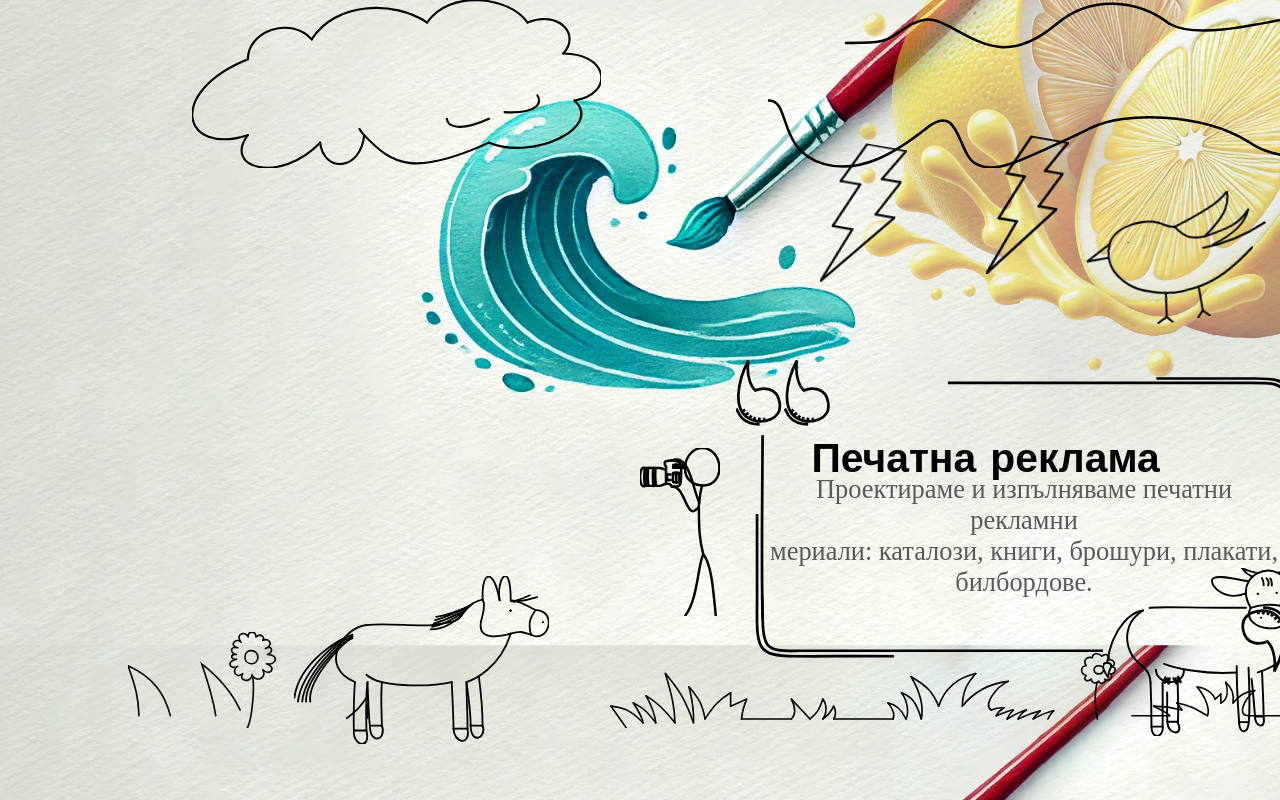
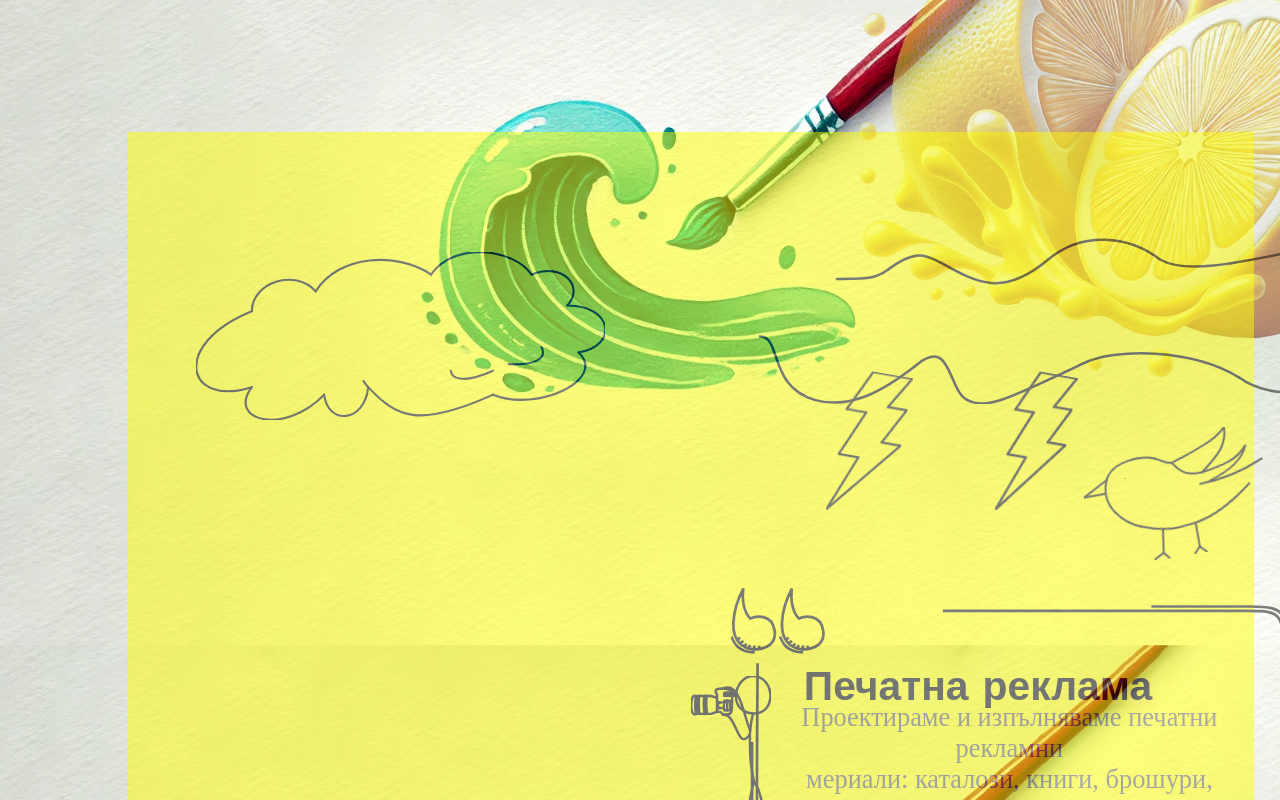
Before and after one commit to lyubomir2712/VTUstudio, a React (Vite) app in the folder VTUstudio/: page / in a window 1280 px wide. Shown: the part 2320-3120 px from the top of the page. Built offline with nearby package versions, Linux system fonts and the light colour scheme; a web font is replaced by a local one.

Commit message:
made relativ sectionTwo container

```diff
--- a/VTUstudio/src/Components/SectionOne/SectionOne.css
+++ b/VTUstudio/src/Components/SectionOne/SectionOne.css
@@ -20,7 +20,7 @@
 
 .six-edge-star{
     position: absolute;
-    top: 10%;
+    top: 13%;
     height: 1.5rem;
     transform: rotate(-10deg);
     left: 65%;
@@ -37,7 +37,7 @@
     position: absolute;
     height: 1rem;
     transform: rotate(-15deg);
-    top: 10%;
+    top: 18%;
     left: 63%;
     stroke-width: 5;
 }
@@ -52,7 +52,7 @@
     position: absolute;
     height: 0.6rem;
     transform: rotate(15deg);
-    top: 15%;
+    top: 13%;
     left: 60%;
     stroke-width: 5;
 }
@@ -67,7 +67,7 @@
     position: absolute;
     height: 0.6rem;
     transform: rotate(15deg);
-    top: 12%;
+    top: 10%;
     left: 63%;
     stroke-width: 5;
 }
--- a/VTUstudio/src/Components/SectionThree/SectionThree.css
+++ b/VTUstudio/src/Components/SectionThree/SectionThree.css
@@ -1,3 +1,6 @@
+.sectionThree{
+}
+
 .section-three-cloud{
     position: absolute;
     top: 470%;
--- a/VTUstudio/src/Components/SectionThree/SectionThree.jsx
+++ b/VTUstudio/src/Components/SectionThree/SectionThree.jsx
@@ -64,7 +64,7 @@ function SectionThree() {
 
 
     return (
-        <section id="sectionThree">
+        <section id="sectionThree" className="sectionThree">
             <svg ref={sectionThreeCloudRef}
                  className={`section-three-cloud ${sectionThreeCloudInView ? 'section-three-cloud-animate' : ''}`}
                  width="572" height="270" viewBox="0 0 572 270" fill="none"
--- a/VTUstudio/src/Components/SectionTwo/SectionTwo.css
+++ b/VTUstudio/src/Components/SectionTwo/SectionTwo.css
@@ -1,11 +1,15 @@
 .sectionTwo{
-
+    background-color: yellow;
+    opacity: 0.5;
+    width: 88%;
+    margin-left: 10%;
+    position: relative;
 }
 
 .section-two-cloud{
     position: absolute;
-    top: 290%;
-    left: 60%;
+    top: 13%;
+    left: 56%;
     height: 7rem;
     stroke-width: 6;
 }
@@ -19,8 +23,8 @@
 .section-two-cloud-two{
     position: absolute;
     stroke-width: 9;
-    left: 15%;
-    top: 290%;
+    left: 6%;
+    top: 15%;
     height: 7rem;
 }
 
@@ -32,8 +36,8 @@
 
 .lightning{
     position: absolute;
-    top: 308%;
-    left: 65%;
+    top: 30%;
+    left: 63%;
     height: 6rem;
     stroke-width: 6;
     transform: rotate(10deg);
@@ -48,7 +52,7 @@
 .lightning-two{
     position: absolute;
     left: 78%;
-    top: 307%;
+    top: 30%;
     height: 6rem;
     stroke-width: 6;
     transform: rotate(10deg);
@@ -62,7 +66,7 @@
 
 .section-two-bird{
     position: absolute;
-    top: 315%;
+    top: 38%;
     left: 85%;
     stroke-width: 30;
     height:5rem;
@@ -77,8 +81,8 @@
 
 .peacock-container{
     position:absolute;
-    top: 307%;
-    left: 10%;
+    top: 30%;
+    left: 0;
     padding-right:27rem;
 }
 
@@ -90,15 +94,15 @@ img.peacock-img{
 .photographer-stickman{
     position: absolute;
     stroke-width: 22;
-    top: 346%;
+    top: 68%;
     left: 50%;
     height: 7rem;
 }
 
 .section-two-border{
     position: absolute;
-    left: 57.5%;
-    top: 335%;
+    left: 53.5%;
+    top: 57%;
     height: 13rem;
     stroke-width: 7;
 }
@@ -111,15 +115,15 @@ img.peacock-img{
 
 .sectionTwo-header{
     position: absolute;
-    top: 339%;
-    left: 63.4%;
+    top: 61%;
+    left: 60%;
     font-weight: bolder;
 }
 
 .sectionTwo-text{
     position: absolute;
-    top: 346%;
-    left: 60%;
+    top: 68%;
+    left: 56.5%;
 }
 
 .photographer-stickman-animate{
@@ -130,7 +134,7 @@ img.peacock-img{
 
 .cow{
     position: absolute;
-    top: 361%;
+    top: 84%;
     left: 86.2%;
     stroke-width: 20;
     height: 7rem;
@@ -144,8 +148,8 @@ img.peacock-img{
 
 .horse{
     position: absolute;
-    top:362%;
-    left:23%;
+    top:84.5%;
+    left:15%;
     stroke-width: 20;
     height: 7rem;
 }
@@ -160,6 +164,6 @@ img.peacock-img{
     position: absolute;
     stroke-width: 20;
     height: 4rem;
-    top: 369%;
-    left: 10%;
+    top: 91.5%;
+    left: 0;
 }
```
